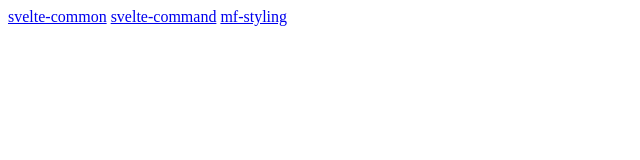
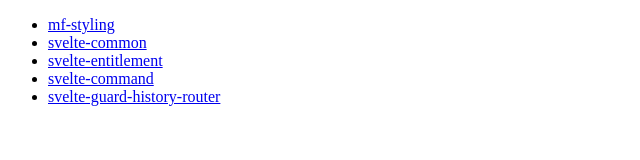
Before and after one commit to arlac77/mf-examples, a website: page src/index.html in a window 1280 px wide. Shown: the whole page, without its empty margins (0-640 px from the left). Drawn offline with Linux system fonts and the light colour scheme.

Commit message:
fix: wip

```diff
--- a/package.json
+++ b/package.json
@@ -47,8 +47,7 @@
       "${nginx.sites.dir}${name}.conf": "pkg/nginx.conf"
     },
     "groups": "examples",
-    "http.path": "${http.base.path}",
-    "install.sub.dir": "/frontend/"
+    "http.path": "${http.base.path}"
   },
   "release": {
     "plugins": [
--- a/src/index.html
+++ b/src/index.html
@@ -2,16 +2,14 @@
 <html lang="en">
   <head>
     <meta charset="utf8" />
-    <base href="{{base}}/">
-
-    <script src="./main.mjs" type="module"></script>
+    <base href="{{base}}/" />
 
     <meta name="viewport" content="width=device-width, initial-scale=1" />
-    <meta name="application-name" content="{{title}}">
-    <meta name="apple-mobile-web-app-title" content="{{title}}">
-    <meta name="apple-mobile-web-app-capable" content="yes">
-    <meta name="apple-mobile-web-app-status-bar-style" content="black">
-    <meta name="mobile-web-app-capable" content="yes">
+    <meta name="application-name" content="{{title}}" />
+    <meta name="apple-mobile-web-app-title" content="{{title}}" />
+    <meta name="apple-mobile-web-app-capable" content="yes" />
+    <meta name="apple-mobile-web-app-status-bar-style" content="black" />
+    <meta name="mobile-web-app-capable" content="yes" />
 
     <title>{{title}}</title>
 
@@ -23,8 +21,12 @@
   </head>
 
   <body>
-    <a href="svelte-common">svelte-common</a>
-    <a href="svelte-command">svelte-command</a>
-    <a href="mf-styling">mf-styling</a>
+    <ul>
+      <li><a href="mf-styling">mf-styling</a></li>
+      <li><a href="svelte-common">svelte-common</a></li>
+      <li><a href="svelte-entitlement">svelte-entitlement</a></li>
+      <li><a href="svelte-command">svelte-command</a></li>
+      <li><a href="svelte-guard-history-router">svelte-guard-history-router</a></li>
+    </ul>
   </body>
 </html>
```
Also changed, not shown: 1 other file.
